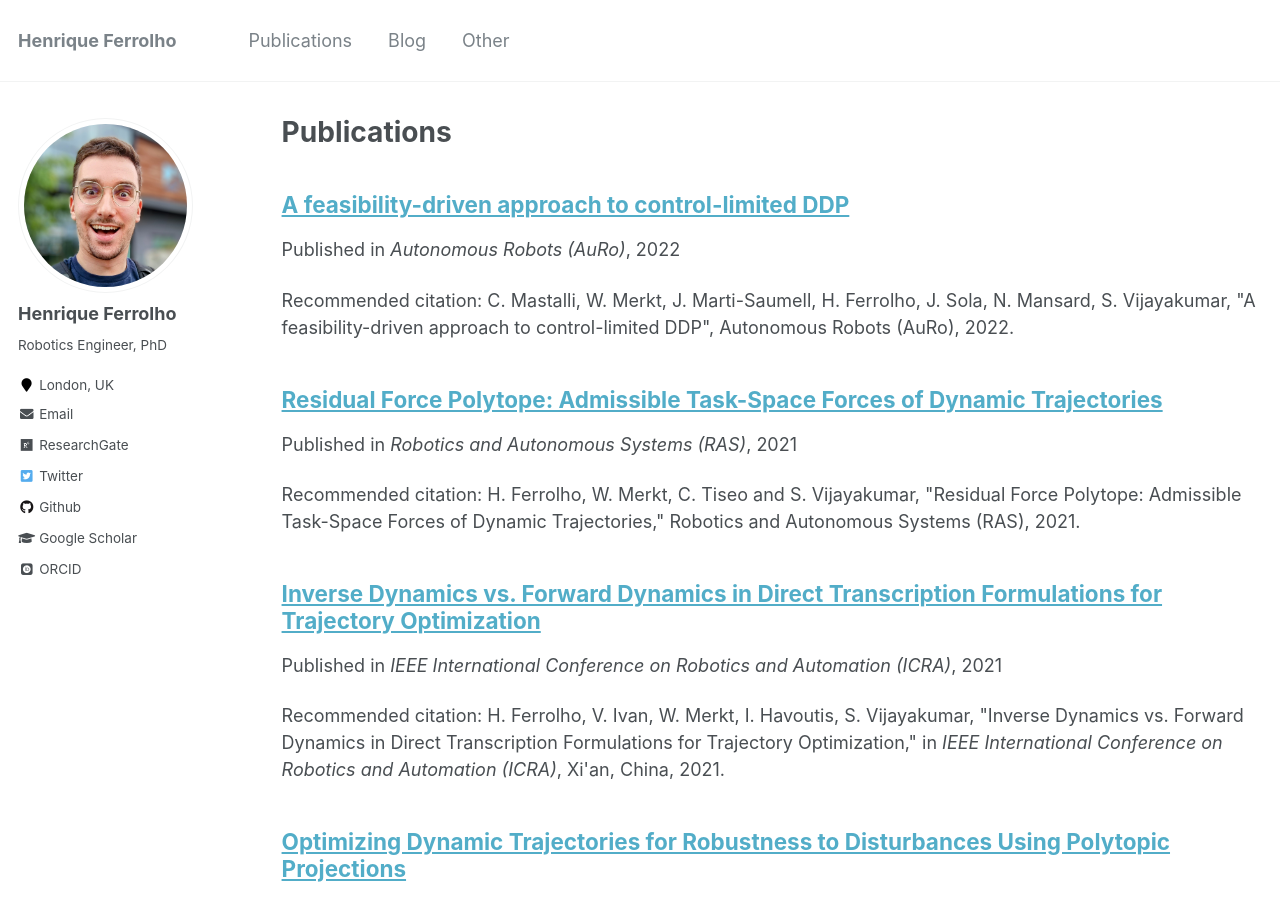
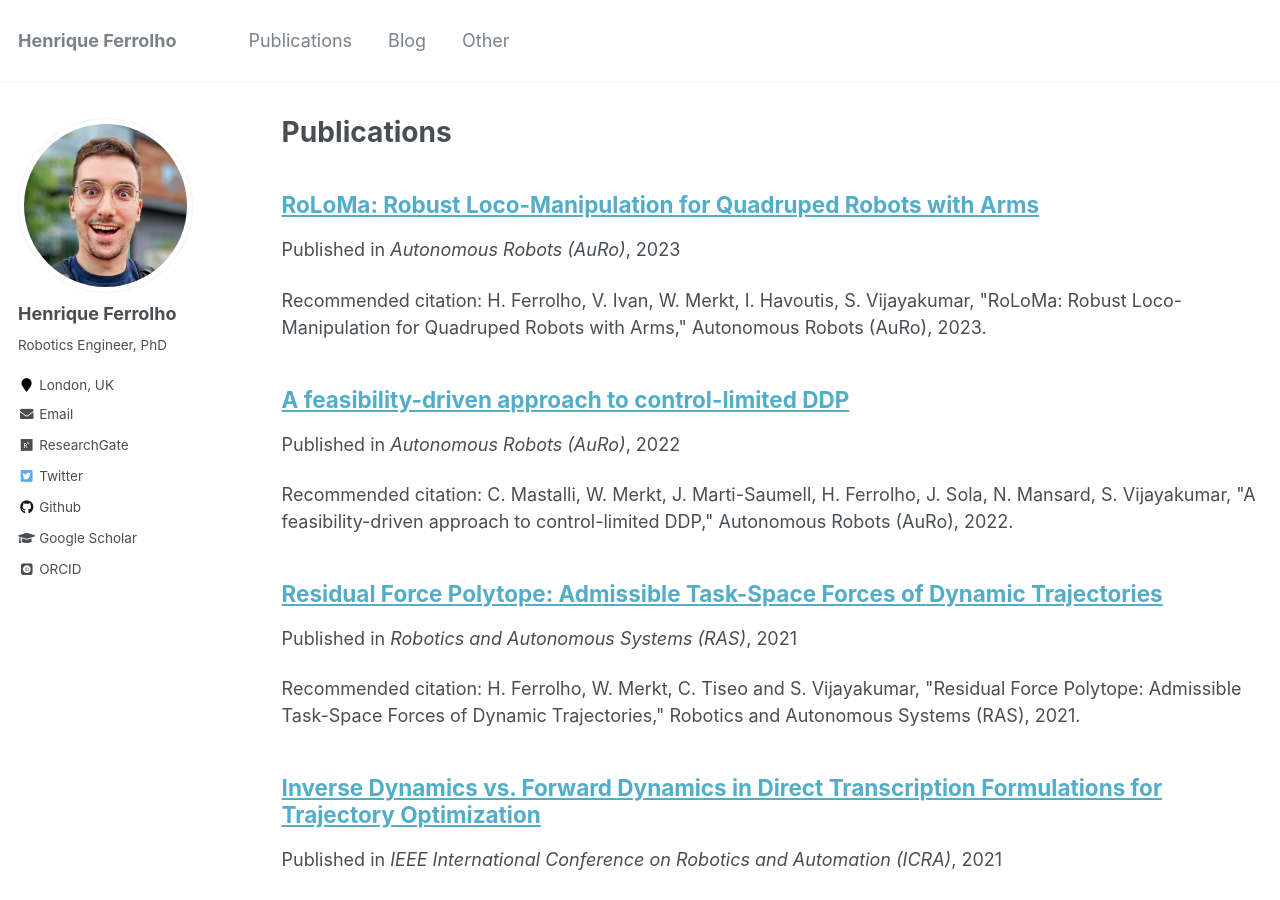
Before and after one commit to ferrolho/ferrolho.github.io, a Jekyll site: the page built from _pages/publications.md, in a window 1280 px wide and 900 px high. Built offline with Jekyll 4.4.1, drawn with Linux system fonts in a browser that asks for light colours; some web fonts are replaced.

Commit message:
Add RoLoMa publication record

```diff
--- /dev/null
+++ b/_publications/ferrolho2023roloma.md
@@ -0,0 +1,38 @@
+---
+date: 2023-09-30
+paper_id: 'ferrolho2023roloma'
+paper_link: 'https://arxiv.org/abs/2203.01446'
+title: "RoLoMa: Robust Loco-Manipulation for Quadruped Robots with Arms"
+venue: "Autonomous Robots (AuRo)"
+citation: >
+  H. Ferrolho, V. Ivan, W. Merkt, I. Havoutis, S. Vijayakumar, "RoLoMa: Robust Loco-Manipulation for Quadruped Robots with Arms," Autonomous Robots (AuRo), 2023.
+doi: arXiv:2203.01446
+collection: publications
+---
+
+## Abstract
+
+Deployment of robotic systems in the real world requires a certain level of robustness in order to deal with uncertainty factors, such as mismatches in the dynamics model, noise in sensor readings, and communication delays. Some approaches tackle these issues reactively at the control stage. However, regardless of the controller, online motion execution can only be as robust as the system capabilities allow at any given state. This is why it is important to have good motion plans to begin with, where robustness is considered proactively. To this end, we propose a metric (derived from first principles) for representing robustness against external disturbances. We then use this metric within our trajectory optimization framework for solving complex loco-manipulation tasks. Through our experiments, we show that trajectories generated using our approach can resist a greater range of forces originating from any possible direction. By using our method, we can compute trajectories that solve tasks as effectively as before, with the added benefit of being able to counteract stronger disturbances in worst-case scenarios.
+
+## Supplementary Videos
+
+### System demonstration
+<iframe width="560" height="315" src="https://youtube.com/embed/3qXNHVCagL8" frameborder="0" allow="accelerometer; autoplay; encrypted-media; gyroscope; picture-in-picture" allowfullscreen></iframe>
+
+### Repeatability experiment
+<iframe width="560" height="315" src="https://youtube.com/embed/Ok8Pcwn_I0w" frameborder="0" allow="accelerometer; autoplay; encrypted-media; gyroscope; picture-in-picture" allowfullscreen></iframe>
+
+### Robustly turning a wheel
+<iframe width="560" height="315" src="https://youtube.com/embed/1M32AHuuDhI" frameborder="0" allow="accelerometer; autoplay; encrypted-media; gyroscope; picture-in-picture" allowfullscreen></iframe>
+
+### Robustly pulling a lever
+<iframe width="560" height="315" src="https://youtube.com/embed/6A9eSdfcj7A" frameborder="0" allow="accelerometer; autoplay; encrypted-media; gyroscope; picture-in-picture" allowfullscreen></iframe>
+
+### SUF with contact switching
+<iframe width="560" height="315" src="https://youtube.com/embed/H6-g8NLGyYE" frameborder="0" allow="accelerometer; autoplay; encrypted-media; gyroscope; picture-in-picture" allowfullscreen></iframe>
+
+### Test with incremental weights
+<iframe width="560" height="315" src="https://youtube.com/embed/puy2S90_3CM" frameborder="0" allow="accelerometer; autoplay; encrypted-media; gyroscope; picture-in-picture" allowfullscreen></iframe>
+
+### Robust footstep locations
+<iframe width="560" height="315" src="https://youtube.com/embed/tUXQUqLneTE" frameborder="0" allow="accelerometer; autoplay; encrypted-media; gyroscope; picture-in-picture" allowfullscreen></iframe>
```
Also changed, not shown: _publications/mastalli2022feasibility.md (+1 -1 lines).
